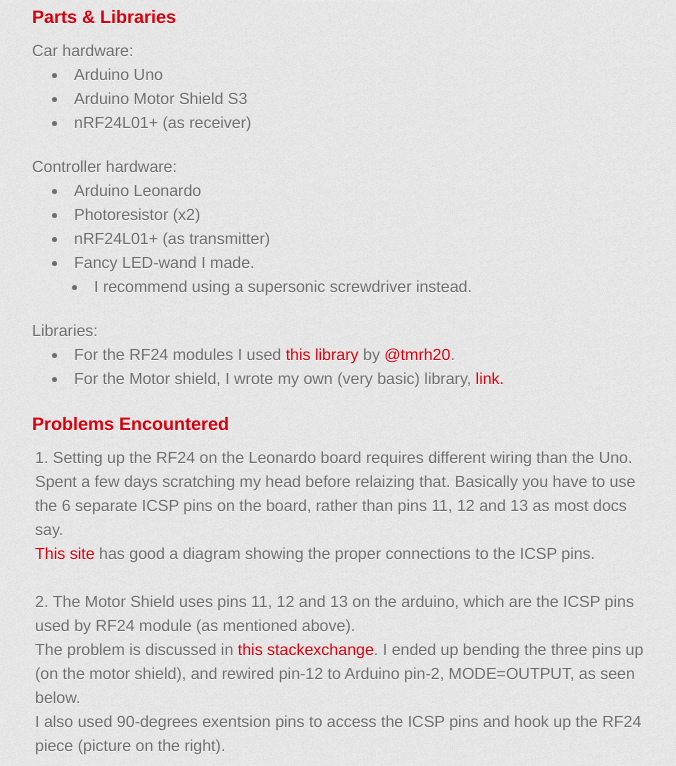
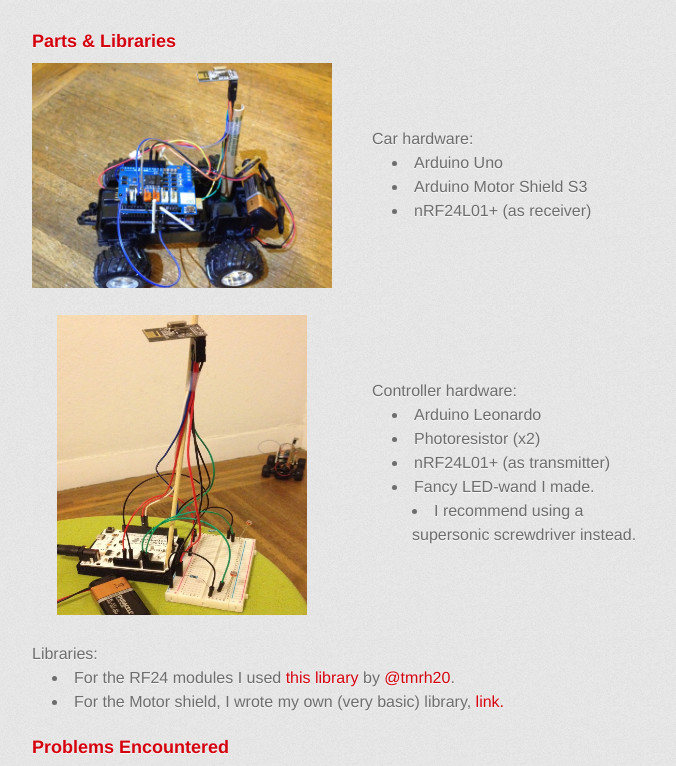
Before and after one commit to tony-a/led_controlled_car, a plain HTML site: page index.html in a window 1280 px wide. Shown: the part 571-1337 px from the top of the page, without its empty margins (298-974 px from the left). Drawn offline with Linux system fonts and the light colour scheme; a web font is replaced by a local one.

Commit message:
adding pictures of car and transmitter

```diff
--- a/index.html
+++ b/index.html
@@ -45,17 +45,42 @@ An attempt at controlling an RC car by drawing out a path using an LED on top of
 <img src="images/controller-motion.gif" alt="Mountain View" style="width:300px;height:225px">
 
 
-
+&nbsp
 <h3>
 <a name="parts-and-libraries" class="anchor" href="#parts-and-libraries"><span class="octicon octicon-link"></span></a>Parts & Libraries</h3>
 
+<div style="width: 100%; overflow: hidden;">
+
+  <div style="width: 300px; float: left;">
+
+    <img src="images/car.JPG" alt="Mountain View" style="width:300px;height:225px">
+  </div>
+
+  <div style="margin-left: 340px;">
+    <p> </p>
+    &nbsp
+    <p></p>
     Car hardware:
     <ul>
       <li>Arduino Uno</li>
       <li>Arduino Motor Shield S3</li>
       <li>nRF24L01+ (as receiver)</li>
     </ul>
+  </div>
 
+</div>
+<p></p>
+
+<div style="width: 100%; overflow: hidden;">
+  <div style="margin-left: 25px; width: 300px; float: left;">
+    <img src="images/photo-controller.JPG" alt="Mountain View" style="width:250px;height:300px">
+  </div>
+
+  <div style="margin-left: 340px;">
+    <p> </p>
+    &nbsp
+    &nbsp
+    <p></p>
     Controller hardware:
     <ul>
       <li>Arduino Leonardo</li>
@@ -63,10 +88,15 @@ Controller hardware:
       <li>nRF24L01+ (as transmitter)</li>
       <li>Fancy LED-wand I made.
         <ul style="list-style-type:none">
-      <li>I recommend using a supersonic screwdriver instead.</li>
+          <li size="6">I recommend using a supersonic screwdriver instead.</li>
         </ul>
       </li>
     </ul>
+  </div>
+
+</div>
+
+<p> </p>
 
 Libraries:
 <ul>
```
Also changed, not shown: images/car.JPG (added), images/photo-controller.JPG (added), images/photo-controller2.jpg (added), images/photoresistors.JPG (added). Lines whose indentation alone changed are shown as unchanged.
